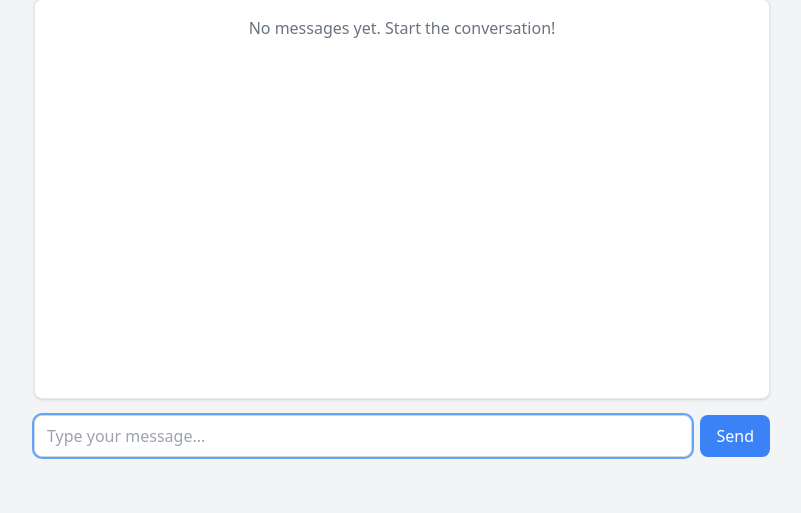
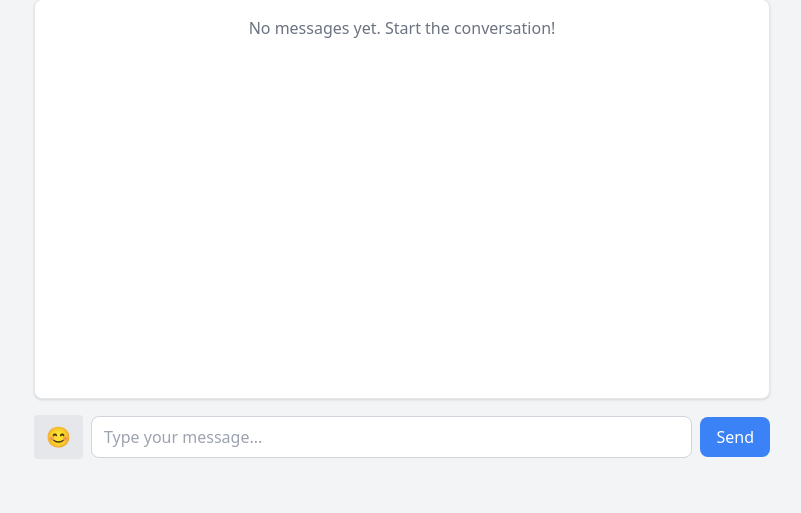
Before and after one commit to lakshyagurjar20/socialmedia, a Django app: the page made by templates/chat.html in a window 1280 px wide. Shown: the part 129-642 px from the top of the page, without its empty margins (238-1039 px from the left). Run offline with Django 5.2, Linux system fonts and the light colour scheme; the visitor is signed in with stand-in values (Sample User, id 1); data comes from the database, SQL or seed files in the repository; some libraries are stand-ins or nearby versions.

Commit message:
Add emoji adding feature in chat

```diff
--- a/templates/chat.html
+++ b/templates/chat.html
@@ -25,19 +20,74 @@
     {% endfor %}
   </div>
 
-  <!-- Message input -->
-  <form method="POST" class="mt-4 flex gap-2">
+  <!-- Message Form -->
+  <form method="POST" class="mt-4 flex items-center gap-2 relative">
     {% csrf_token %}
-    <input type="text" name="content" class="flex-1 border border-gray-300 rounded-lg px-3 py-2 focus:outline-none focus:ring-2 focus:ring-blue-400" placeholder="Type your message..." required autofocus>
+
+    <!-- Emoji Button + Picker -->
+    <div class="relative">
+      <button type="button" id="emoji-btn" class="text-xl px-3 py-2 bg-gray-200 rounded hover:bg-gray-300">😊</button>
+      <div id="emoji-picker" class="absolute z-20 mt-2 bg-white border rounded shadow hidden p-2 grid grid-cols-6 gap-2 text-xl w-56">
+        <span class="cursor-pointer text-2xl hover:bg-gray-100 rounded p-1">😄</span>
+        <span class="cursor-pointer text-2xl hover:bg-gray-100 rounded p-1">😍</span>
+        <span class="cursor-pointer text-2xl hover:bg-gray-100 rounded p-1">😂</span>
+        <span class="cursor-pointer text-2xl hover:bg-gray-100 rounded p-1">😎</span>
+        <span class="cursor-pointer text-2xl hover:bg-gray-100 rounded p-1">😢</span>
+        <span class="cursor-pointer text-2xl hover:bg-gray-100 rounded p-1">😡</span>
+        <span class="cursor-pointer text-2xl hover:bg-gray-100 rounded p-1">❤️</span>
+        <span class="cursor-pointer text-2xl hover:bg-gray-100 rounded p-1">👍</span>
+        <span class="cursor-pointer text-2xl hover:bg-gray-100 rounded p-1">🎉</span>
+        <span class="cursor-pointer text-2xl hover:bg-gray-100 rounded p-1">🙌</span>
+        <span class="cursor-pointer text-2xl hover:bg-gray-100 rounded p-1">🙏</span>
+        <span class="cursor-pointer text-2xl hover:bg-gray-100 rounded p-1">🥳</span>
+      </div>
+
+
+    </div>
+
+    <!-- Text Input -->
+    <input type="text" name="content" id="chat-input" class="flex-1 border border-gray-300 rounded-lg px-3 py-2 focus:outline-none focus:ring-2 focus:ring-blue-400" placeholder="Type your message..." required>
+
+    <!-- Send Button -->
     <button type="submit" class="bg-blue-500 text-white px-4 py-2 rounded-lg hover:bg-blue-600">Send</button>
   </form>
 </div>
 
-<!-- Auto scroll script -->
+<!-- JS Scripts -->
 <script>
   const chatBox = document.getElementById("chat-box");
-  if (chatBox) {
+  const emojiBtn = document.getElementById("emoji-btn");
+  const emojiPicker = document.getElementById("emoji-picker");
+  const chatInput = document.getElementById("chat-input");
+
+  // Auto-scroll to latest message
+  chatBox.scrollTop = chatBox.scrollHeight;
+
+  // Toggle emoji picker
+  emojiBtn.addEventListener("click", () => {
+    emojiPicker.classList.toggle("hidden");
+  });
+
+  // ✅ Fix: emoji click logic
+  emojiPicker.addEventListener("click", function (e) {
+    if (e.target.tagName === "SPAN") {
+      chatInput.value += e.target.textContent;
+      emojiPicker.classList.add("hidden");
+      chatInput.focus();
+    }
+  });
+
+  // Hide emoji picker when clicked outside
+  document.addEventListener("click", function (e) {
+    if (!emojiBtn.contains(e.target) && !emojiPicker.contains(e.target)) {
+      emojiPicker.classList.add("hidden");
+    }
+  });
+
+  // Scroll to bottom after redirect
+  window.onload = () => {
     chatBox.scrollTop = chatBox.scrollHeight;
-  }
+  };
 </script>
+
 {% endblock %}
```
Also changed, not shown: other parts of templates/chat.html (+4 -9 lines).
